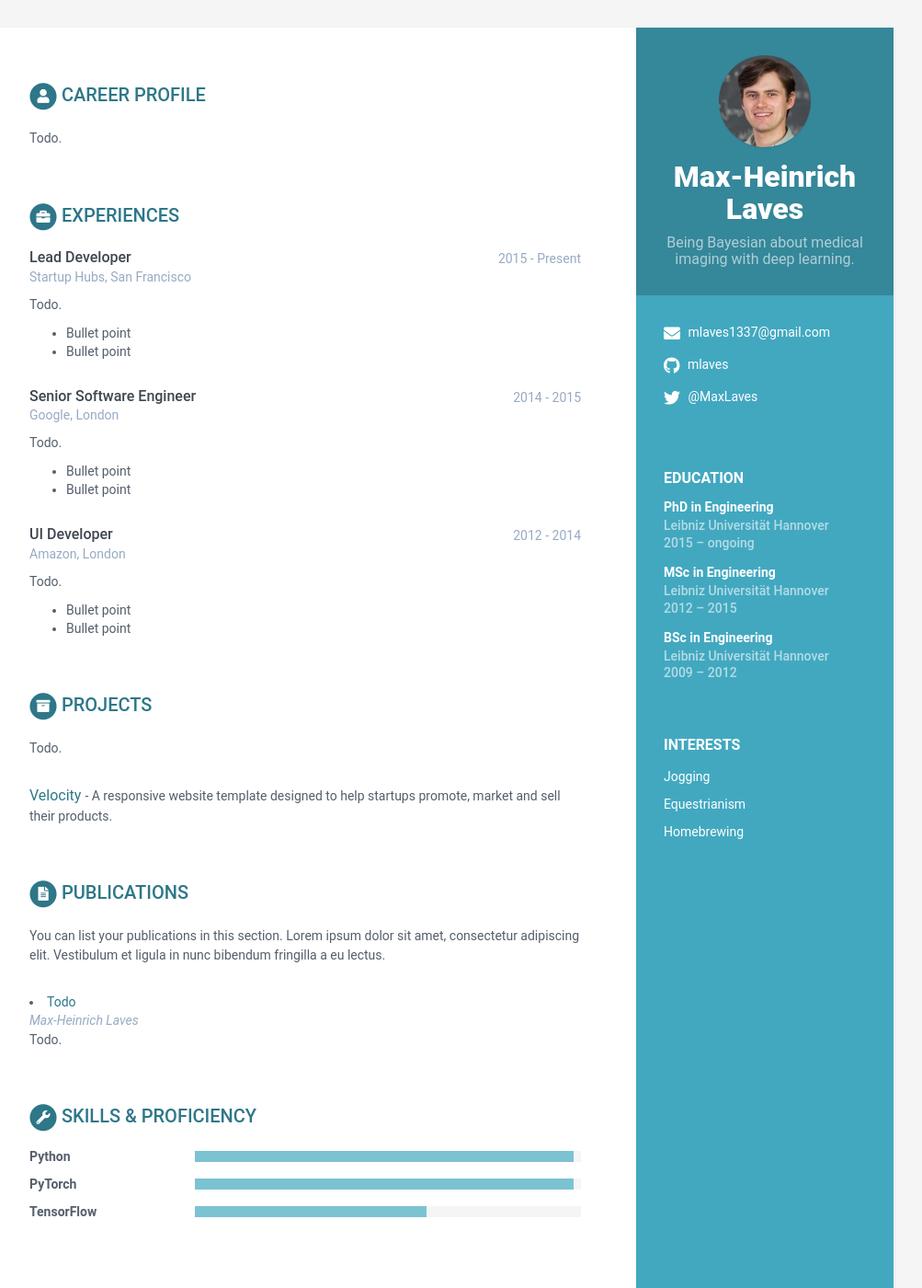
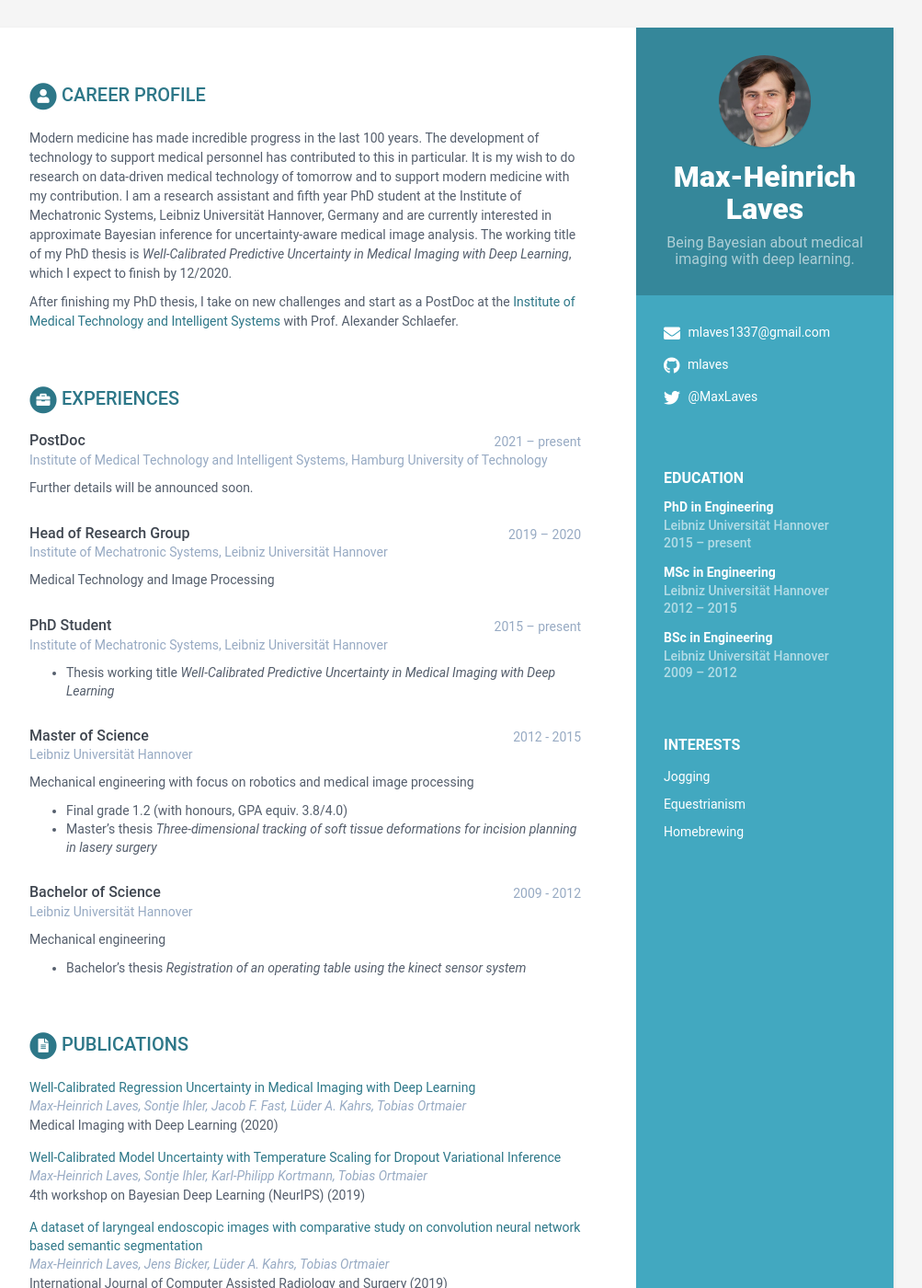
Before and after one commit to mlaves/mlaves.github.io, a Jekyll site: the page built from index.html, in a window 1280 px wide and 1400 px high. Shown: the whole window at 92% size, without its empty margins (168-1171 px from the left). Built offline with Jekyll 4.4.1, drawn with Linux system fonts in a browser that asks for light colours.

Commit message:
big update

```diff
--- a/_data/data.yml
+++ b/_data/data.yml
@@ -45,11 +45,13 @@ sidebar:
 career-profile:
     title: Career Profile
     summary: |
-      Todo.
+      Modern medicine has made incredible progress in the last 100 years. The development of technology to support medical personnel has contributed to this in particular. It is my wish to do research on data-driven medical technology of tomorrow and to support modern medicine with my contribution. I am a research assistant and fifth year PhD student at the Institute of Mechatronic Systems, Leibniz Universität Hannover, Germany and are currently interested in approximate Bayesian inference for uncertainty-aware medical image analysis. The working title of my PhD thesis is *Well-Calibrated Predictive Uncertainty in Medical Imaging with Deep Learning*, which I expect to finish by 12/2020.
+
+      After finishing my PhD thesis, I take on new challenges and start as a PostDoc at the [Institute of Medical Technology and Intelligent Systems](https://mtec.et8.tuhh.de) with Prof. Alexander Schlaefer.
 education:
     - degree: PhD in Engineering
       university: Leibniz Universität Hannover
-      time: 2015 &ndash; ongoing
+      time: 2015 &ndash; present
       details: |
         Text.
     - degree: MSc in Engineering
@@ -63,47 +65,62 @@ education:
       details: |
         Text.
 experiences:
-    - role: Lead Developer
-      time: 2015 - Present
-      company: Startup Hubs, San Francisco
+    - role: PostDoc
+      time: 2021 &ndash; present
+      company: Institute of Medical Technology and Intelligent Systems, Hamburg University of Technology
       details: |
-        Todo.
-          - Bullet point
-          - Bullet point
-    - role: Senior Software Engineer
-      time: 2014 - 2015
-      company: Google, London
+        Further details will be announced soon.
+    - role: Head of Research Group
+      time: 2019 &ndash; 2020
+      company: Institute of Mechatronic Systems, Leibniz Universität Hannover
       details: |
-        Todo.
-          - Bullet point
-          - Bullet point
-    - role: UI Developer
-      time: 2012 - 2014
-      company: Amazon, London
+        Medical Technology and Image Processing
+    - role: PhD Student
+      time: 2015 &ndash; present
+      company: Institute of Mechatronic Systems, Leibniz Universität Hannover
       details: |
-        Todo.
-          - Bullet point
-          - Bullet point
-projects:
-    title: Projects
-    intro: >
-      Todo.
-    assignments:
-      - title: Velocity
-        link: "#hook"
-        tagline: "A responsive website template designed to help startups promote, market and sell their products."
+          - Thesis working title *Well-Calibrated Predictive Uncertainty in Medical Imaging with Deep Learning*
+    - role: Master of Science
+      time: 2012 - 2015
+      company: Leibniz Universität Hannover
+      details: |
+        Mechanical engineering with focus on robotics and medical image processing
+          - Final grade 1.2 (with honours, GPA equiv. 3.8/4.0)
+          - Master’s thesis *Three-dimensional tracking of soft tissue deformations for incision planning in lasery surgery*
+    - role: Bachelor of Science
+      time: 2009 - 2012
+      company: Leibniz Universität Hannover
+      details: |
+        Mechanical engineering
+          - Bachelor’s thesis *Registration of an operating table using the kinect sensor system*
+#projects:
+#    title: Projects
+#    intro: >
+#      Todo.
+#    assignments:
+#      - title: Velocity
+#        link: "#hook"
+#        tagline: "A responsive website template designed to help startups promote, market and sell their products."
 
 publications:
     title: Publications
-    intro: |
-      You can list your publications in this section. Lorem ipsum dolor sit
-      amet, consectetur adipiscing elit. Vestibulum et ligula in nunc
-      bibendum fringilla a eu lectus.
+#    intro: A non-exhaustive list of recent publications
     papers:
-      - title: Todo
-        link: "#"
-        authors: Max-Heinrich Laves
-        conference: Todo.
+      - title: Well-Calibrated Regression Uncertainty in Medical Imaging with Deep Learning
+        link: "http://proceedings.mlr.press/v121/laves20a.html"
+        authors: Max-Heinrich Laves, Sontje Ihler, Jacob F. Fast, Lüder A. Kahrs, Tobias Ortmaier
+        conference: Medical Imaging with Deep Learning
+        year: 2020
+      - title: Well-Calibrated Model Uncertainty with Temperature Scaling for Dropout Variational Inference
+        link: "https://arxiv.org/abs/1909.13550"
+        authors: Max-Heinrich Laves, Sontje Ihler, Karl-Philipp Kortmann, Tobias Ortmaier
+        conference: 4th workshop on Bayesian Deep Learning (NeurIPS)
+        year: 2019
+      - title: A dataset of laryngeal endoscopic images with comparative study on convolution neural network based semantic segmentation
+        link: "https://link.springer.com/article/10.1007/s11548-018-01910-0"
+        authors: Max-Heinrich Laves, Jens Bicker, Lüder A. Kahrs, Tobias Ortmaier
+        conference: International Journal of Computer Assisted Radiology and Surgery
+        year: 2019
 
 skills:
     title: Skills &amp; Proficiency
--- a/_includes/publications.html
+++ b/_includes/publications.html
@@ -19,12 +19,12 @@
   {% for publication in publications.papers %}
   <div class="item">
     {% if publication.link %}
-      <li><a href="{{ publication.link }}">{{ publication.title }}</a></li>
+      <a href="{{ publication.link }}">{{ publication.title }}</a>
     {% else %}
-      <li>{{ publication.title }}</li>
+      {{ publication.title }}
     {% endif %}
     <div class="publication-authors">{{ publication.authors }}</div>
-    <div class="publication-conference">{{ publication.conference }}</div>
+    <div class="publication-conference">{{ publication.conference }} ({{ publication.year }})</div>
   </div><!--//item-->
   {% endfor %}
 
```
